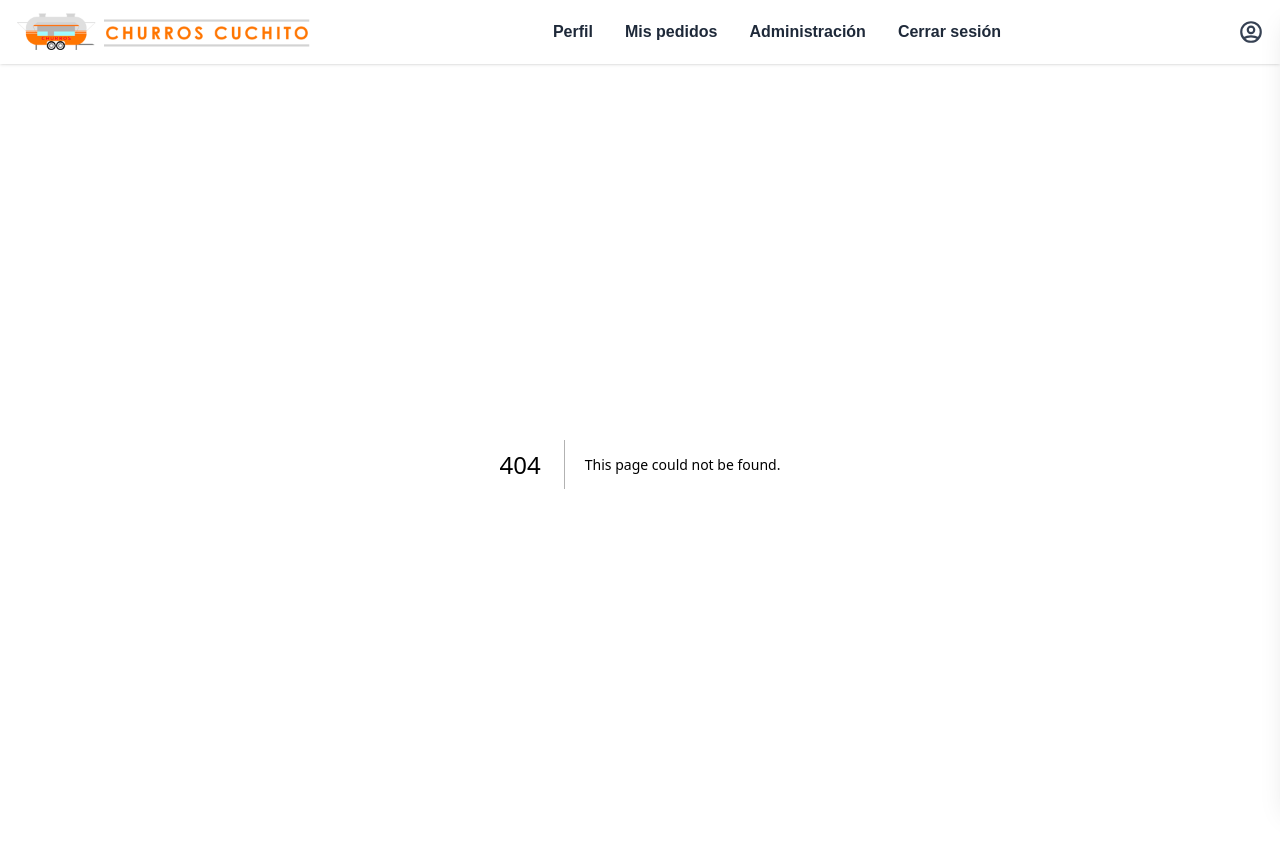
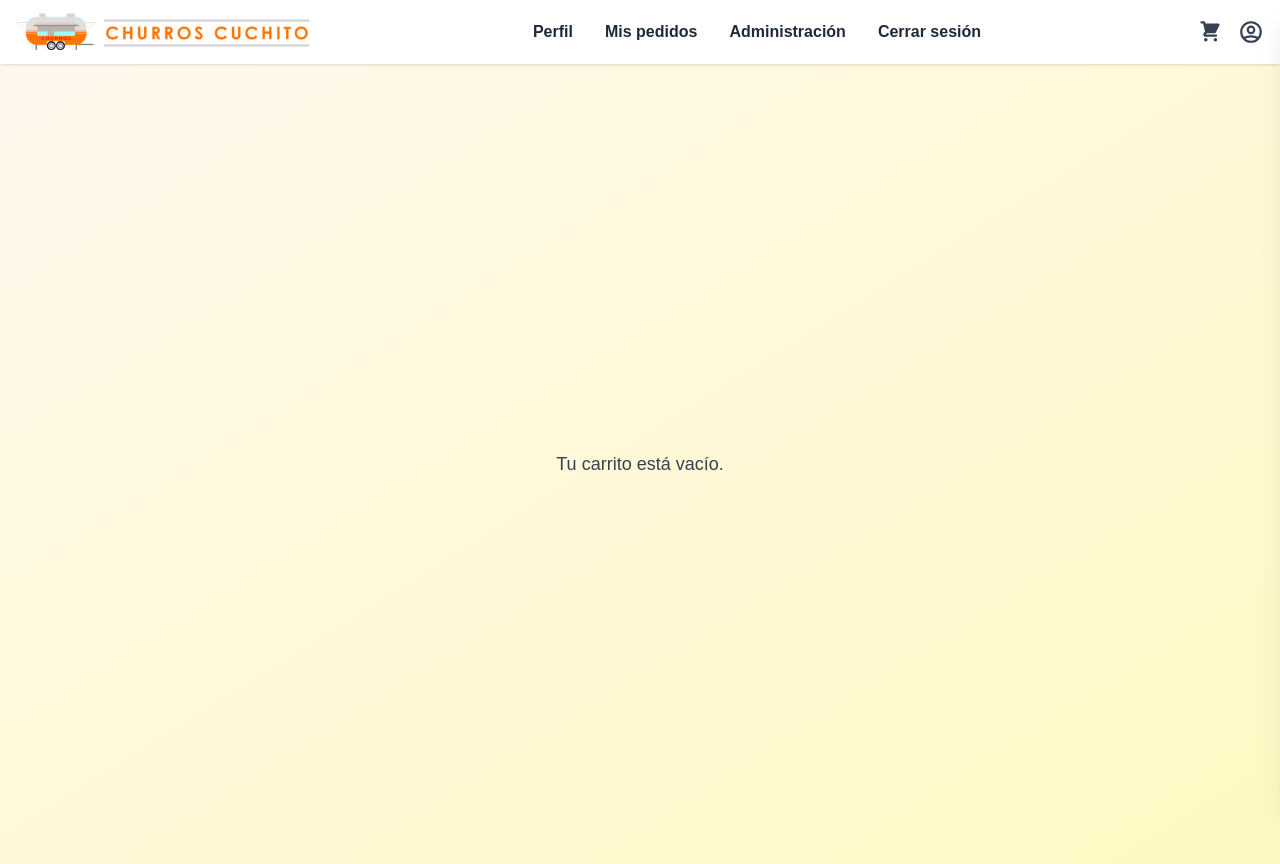
Before and after one commit to Oscarim1/pedidos-churros-cuchito-fe, a Next.js app in the folder pedidos-churros-cuchito-we/: page /cart in a window 1280 px wide. Before the commit this address had no page. Built offline with nearby package versions, Linux system fonts and the light colour scheme.

Commit message:
feat(cart): add shopping cart functionality

```diff
--- /dev/null
+++ b/pedidos-churros-cuchito-we/src/app/cart/page.tsx
@@ -0,0 +1,42 @@
+'use client'
+import { useCart } from '../../context/CartContext'
+
+export default function CartPage() {
+  const { items, removeItem, clearCart } = useCart()
+  const total = items.reduce((acc, i) => acc + i.price * i.quantity, 0)
+
+  if (!items.length) {
+    return (
+      <div className="flex flex-col items-center justify-center min-h-screen bg-gradient-to-br from-orange-50 to-yellow-100">
+        <p className="text-lg text-gray-700">Tu carrito está vacío.</p>
+      </div>
+    )
+  }
+
+  return (
+    <div className="min-h-screen bg-gradient-to-br from-orange-50 to-yellow-100 p-4">
+      <h1 className="text-2xl font-bold mb-4">Carrito de compras</h1>
+      <ul className="space-y-4">
+        {items.map((item) => (
+          <li key={item.id} className="flex items-center justify-between bg-white p-4 rounded shadow">
+            <div className="flex items-center gap-4">
+              {item.image_url && <img src={item.image_url} alt={item.name} className="w-16 h-16 object-cover rounded" />}
+              <div>
+                <p className="font-semibold">{item.name}</p>
+                <p className="text-sm text-gray-600">Cantidad: {item.quantity}</p>
+              </div>
+            </div>
+            <div className="text-right">
+              <p className="font-semibold">${(item.price * item.quantity).toLocaleString('es-CL')}</p>
+              <button onClick={() => removeItem(item.id)} className="text-sm text-red-500 hover:underline">Quitar</button>
+            </div>
+          </li>
+        ))}
+      </ul>
+      <div className="mt-6 flex justify-between items-center">
+        <button onClick={clearCart} className="text-sm text-red-600 hover:underline">Vaciar carrito</button>
+        <p className="text-xl font-bold">Total: ${total.toLocaleString('es-CL')}</p>
+      </div>
+    </div>
+  )
+}
--- a/pedidos-churros-cuchito-we/src/app/components/TopBar.tsx
+++ b/pedidos-churros-cuchito-we/src/app/components/TopBar.tsx
@@ -1,7 +1,8 @@
 'use client'
 import { useState, useEffect, useRef } from 'react'
-import { HiMenu, HiOutlineUserCircle, HiX } from 'react-icons/hi'
+import { HiMenu, HiOutlineUserCircle, HiX, HiShoppingCart } from 'react-icons/hi'
 import logoBanner from '../assert/logo-banner.png'
+import { useCart } from '../../context/CartContext'
 
 const MENU_LINKS = [
   { href: '/perfil', label: 'Perfil' },
@@ -13,6 +14,7 @@ const MENU_LINKS = [
 export default function TopBar() {
   const [open, setOpen] = useState(false)
   const drawerRef = useRef<HTMLDivElement>(null)
+  const { items } = useCart()
 
   useEffect(() => {
     function handleKeyDown(e: KeyboardEvent) {
@@ -48,6 +50,14 @@ export default function TopBar() {
             ))}
           </div>
           <div className="flex items-center gap-4">
+            <a href="/cart" className="relative text-gray-700 hover:text-orange-500 transition" aria-label="Carrito">
+              <HiShoppingCart size={24} />
+              {items.length > 0 && (
+                <span className="absolute -top-2 -right-2 bg-orange-500 text-white text-xs rounded-full px-1">
+                  {items.reduce((acc, i) => acc + i.quantity, 0)}
+                </span>
+              )}
+            </a>
             <button className="text-gray-700 hover:text-orange-500 transition" aria-label="Usuario">
               <HiOutlineUserCircle size={26} />
             </button>
--- a/pedidos-churros-cuchito-we/src/app/layout.tsx
+++ b/pedidos-churros-cuchito-we/src/app/layout.tsx
@@ -2,6 +2,7 @@ import type { Metadata } from "next";
 import { Geist, Geist_Mono } from "next/font/google";
 import "./globals.css";
 import TopBar from "./components/TopBar";
+import { CartProvider } from "../context/CartContext";
 
 const geistSans = Geist({
   variable: "--font-geist-sans",
@@ -28,8 +29,10 @@ export default function RootLayout({
       <body
         className={`${geistSans.variable} ${geistMono.variable} antialiased`}
       >
-        <TopBar />
-        {children}
+        <CartProvider>
+          <TopBar />
+          {children}
+        </CartProvider>
       </body>
     </html>
   );
--- a/pedidos-churros-cuchito-we/src/app/products/page.tsx
+++ b/pedidos-churros-cuchito-we/src/app/products/page.tsx
@@ -2,6 +2,7 @@
 import { useEffect, useState } from 'react'
 import { useRouter } from 'next/navigation'
 import { HiPlus } from 'react-icons/hi'
+import { useCart } from '../../context/CartContext'
 import { fetchWithAuth } from '@/utils/api'
 
 interface Product {
@@ -28,6 +29,7 @@ export default function ProductsPage() {
   const [error, setError] = useState<string | null>(null)
   const [activeCategory, setActiveCategory] = useState('churros')
   const router = useRouter()
+  const { addItem } = useCart()
 
   useEffect(() => {
     const token = localStorage.getItem('token')
@@ -122,6 +124,14 @@ export default function ProductsPage() {
                     className="ml-2 bg-orange-500 hover:bg-orange-600 text-white rounded-full p-2 shadow transition"
                     aria-label={`Agregar ${p.name} al carrito`}
                     tabIndex={0}
+                    onClick={() =>
+                      addItem({
+                        id: p.id,
+                        name: p.name,
+                        price: parseInt(p.price),
+                        image_url: p.image_url,
+                      })
+                    }
                   >
                     <HiPlus size={22} />
                   </button>
--- /dev/null
+++ b/pedidos-churros-cuchito-we/src/context/CartContext.tsx
@@ -0,0 +1,66 @@
+'use client'
+import { createContext, useContext, useEffect, useState, ReactNode } from 'react'
+
+export interface CartItem {
+  id: string
+  name: string
+  price: number
+  quantity: number
+  image_url?: string
+}
+
+interface CartContextProps {
+  items: CartItem[]
+  addItem: (item: Omit<CartItem, 'quantity'>) => void
+  removeItem: (id: string) => void
+  clearCart: () => void
+}
+
+const CartContext = createContext<CartContextProps | undefined>(undefined)
+
+export function useCart() {
+  const ctx = useContext(CartContext)
+  if (!ctx) throw new Error('useCart must be used within CartProvider')
+  return ctx
+}
+
+export function CartProvider({ children }: { children: ReactNode }) {
+  const [items, setItems] = useState<CartItem[]>([])
+
+  // Load from localStorage
+  useEffect(() => {
+    try {
+      const stored = localStorage.getItem('cart')
+      if (stored) setItems(JSON.parse(stored))
+    } catch {}
+  }, [])
+
+  // Persist to localStorage
+  useEffect(() => {
+    localStorage.setItem('cart', JSON.stringify(items))
+  }, [items])
+
+  const addItem = (item: Omit<CartItem, 'quantity'>) => {
+    setItems((prev) => {
+      const existing = prev.find((i) => i.id === item.id)
+      if (existing) {
+        return prev.map((i) =>
+          i.id === item.id ? { ...i, quantity: i.quantity + 1 } : i
+        )
+      }
+      return [...prev, { ...item, quantity: 1 }]
+    })
+  }
+
+  const removeItem = (id: string) => {
+    setItems((prev) => prev.filter((i) => i.id !== id))
+  }
+
+  const clearCart = () => setItems([])
+
+  return (
+    <CartContext.Provider value={{ items, addItem, removeItem, clearCart }}>
+      {children}
+    </CartContext.Provider>
+  )
+}
```
